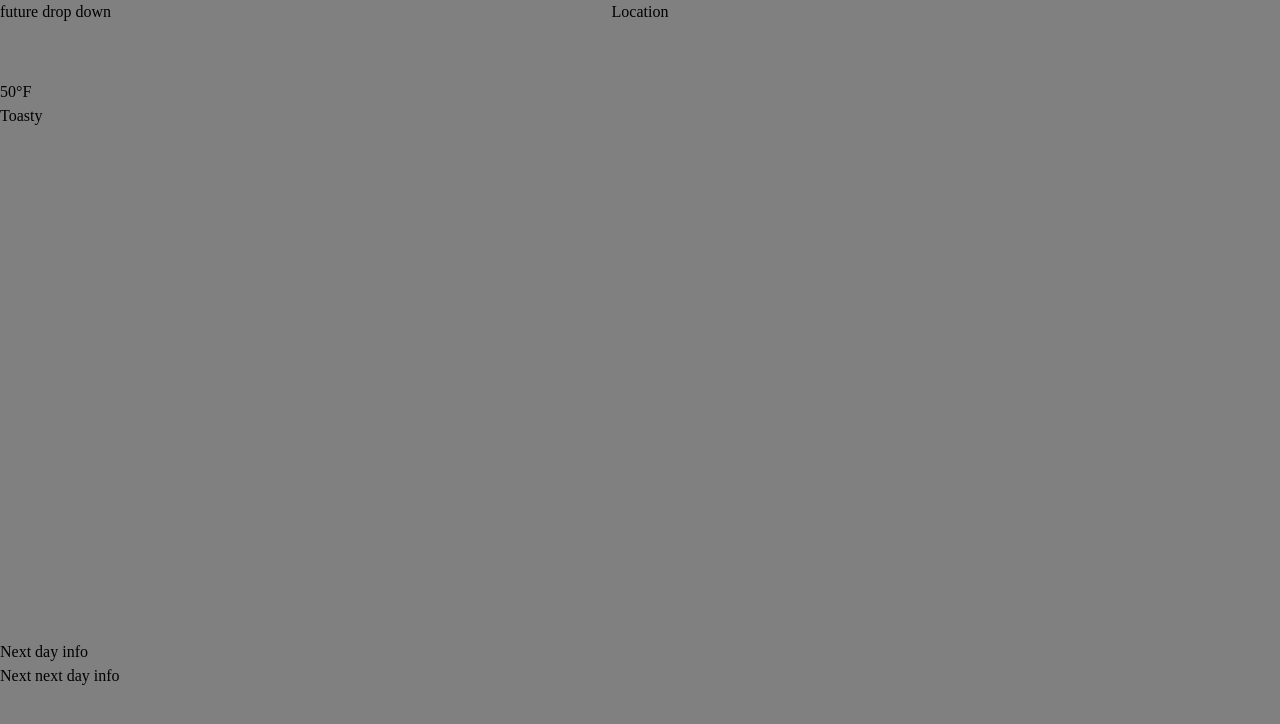
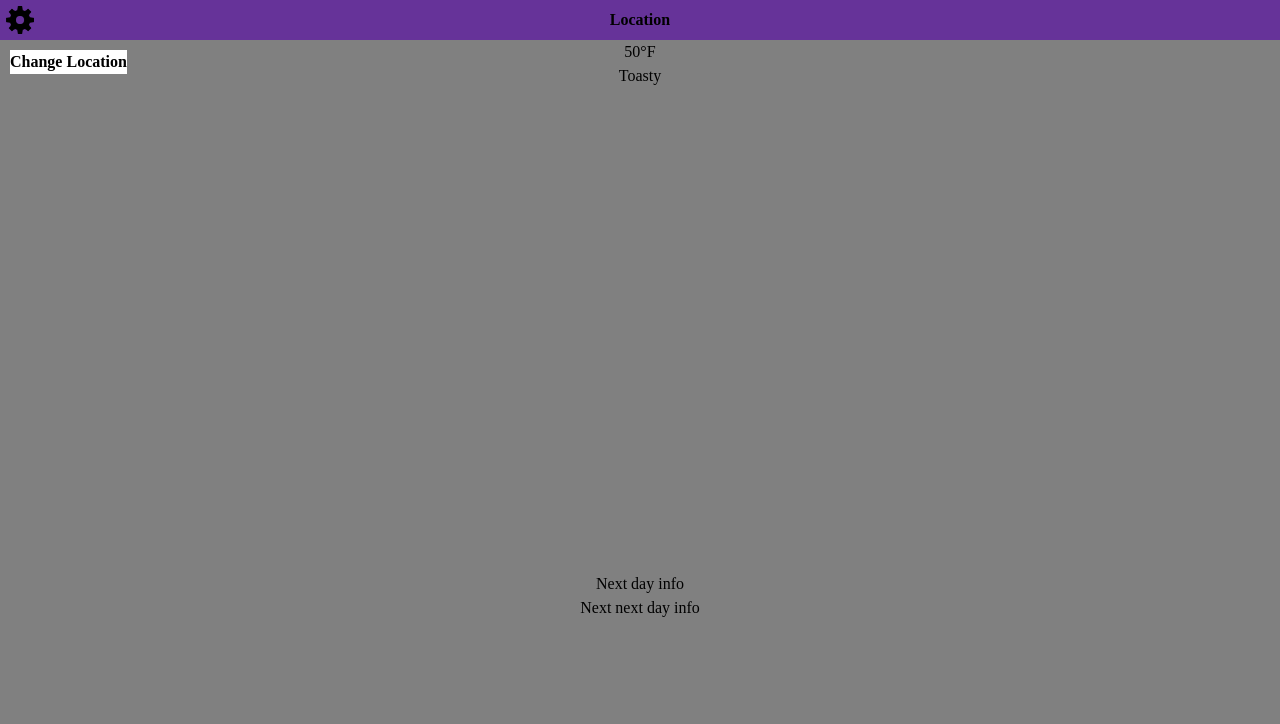
Before and after one commit to jwsmith24/nimbus, a website built with webpack: page src/index.html in a window 1280 px wide. Built offline with nearby package versions, Linux system fonts and the light colour scheme; no server answers.

Commit message:
Add resources directory, add drop down skeleton

```diff
--- a/package.json
+++ b/package.json
@@ -19,5 +19,8 @@
     "url-loader": "^4.1.1",
     "webpack": "^5.91.0",
     "webpack-cli": "^5.1.4"
+  },
+  "dependencies": {
+    "drop-down-init": "^1.0.4"
   }
 }
--- a/src/index.html
+++ b/src/index.html
@@ -9,7 +9,17 @@
   <body>
     <div class="container">
       <div class="menu-bar">
-        <span id="drop-down"> future drop down </span>
+        <div id="drop-down">
+          <img
+            src="../resources/settings.png"
+            alt="Gear icon that displays settings"
+            width="30"
+            height="auto"
+          />
+          <ul class="menu-options">
+            <li>Change Location</li>
+          </ul>
+        </div>
         <p id="location">Location</p>
       </div>
 
--- a/src/style.css
+++ b/src/style.css
@@ -68,7 +68,7 @@ h6 {
   background-color: gray;
 
   grid-template-columns: 1fr;
-  grid-template-rows: 0.1fr 0.7fr 0.2fr;
+  grid-template-rows: 40px 0.7fr 0.3fr;
   justify-content: center;
 }
 /* Top bar */
@@ -79,9 +79,16 @@ h6 {
 
   grid-template-columns: 1fr 1fr 1fr;
   grid-template-rows: 1fr;
+
+  height: 40px;
+  background-color: rebeccapurple;
+  font-weight: bold;
+  align-content: center;
+  align-items: center;
 }
 
 #drop-down {
+  padding: 5px;
   grid-column: 1/2;
 }
 
@@ -93,4 +100,24 @@ h6 {
 .data {
   grid-row: 2/3;
   grid-column: 1/2;
+  text-align: center;
 }
+
+/* Forecast cluster */
+
+.forecast {
+  grid-row: 3/4;
+  grid-column: 1/2;
+  text-align: center;
+}
+
+.menu-options {
+  list-style-type: none;
+  position: absolute;
+  top: 50px;
+  left: -30px;
+}
+
+.menu-options > * {
+  background-color: white;
+}
```
Also changed, not shown: resources/settings.png (added), 1 other file.
